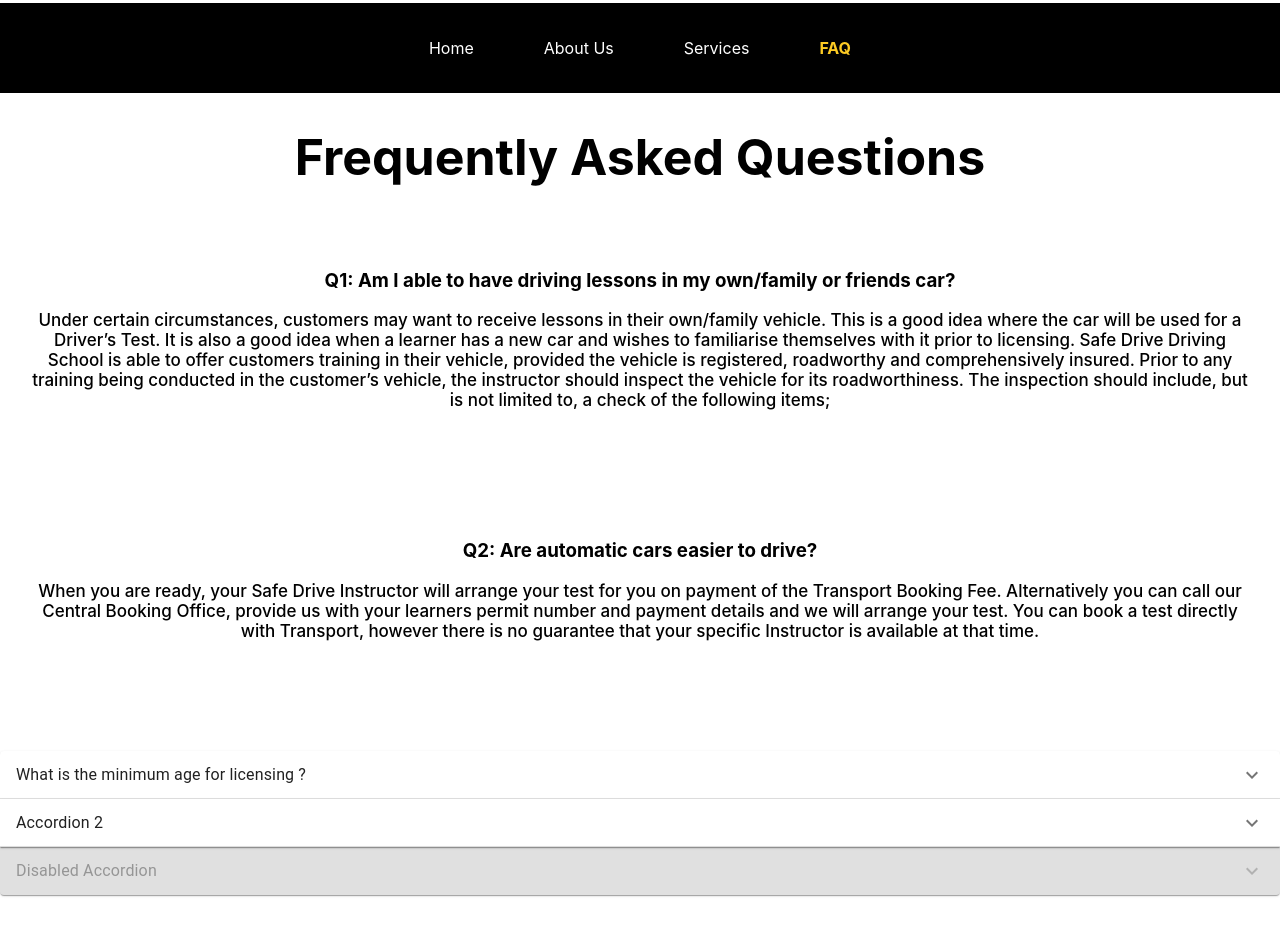
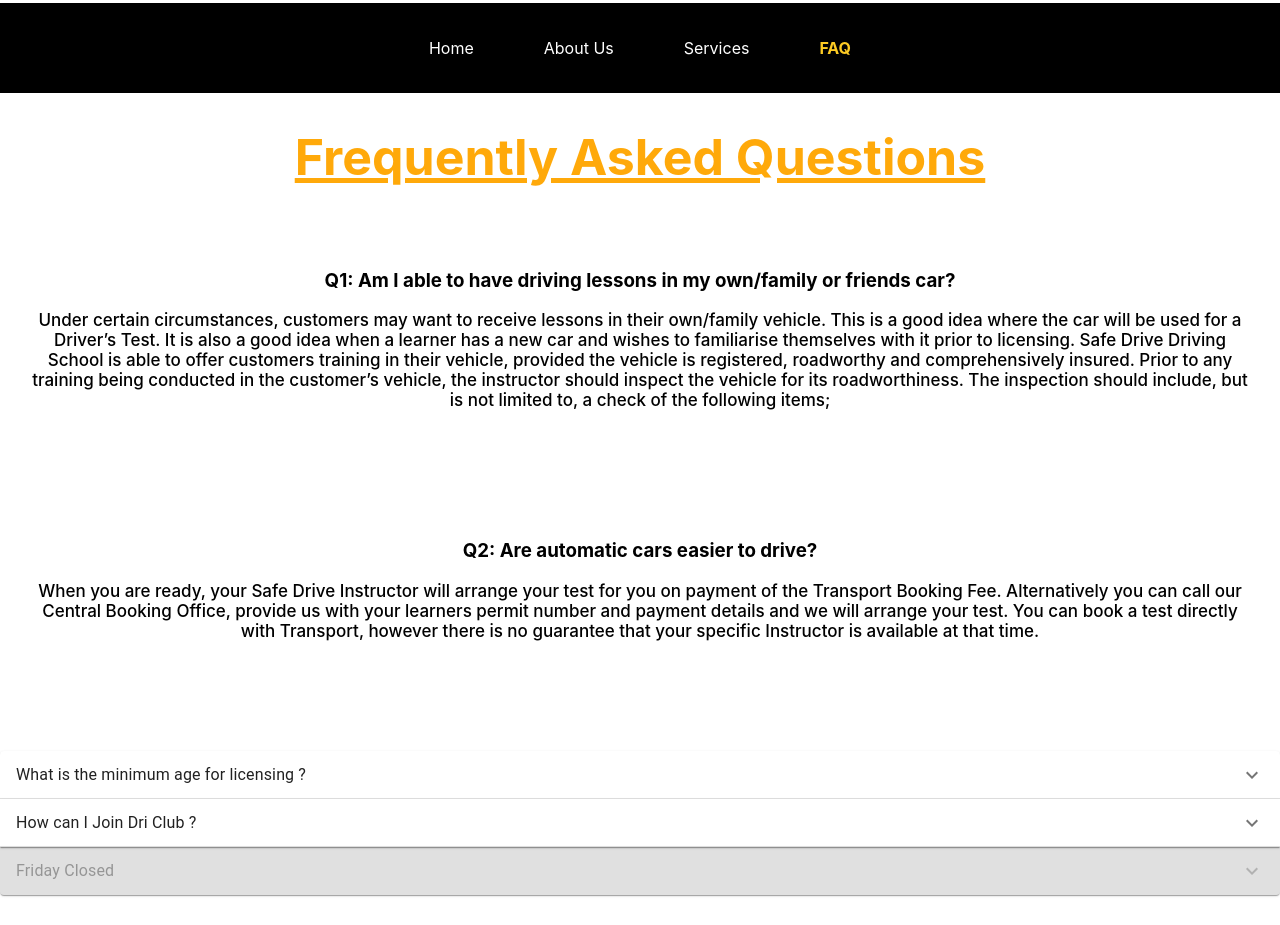
Before and after one commit to mrx-arafat/Dri-Club-React-Single-Page-Web-App, a React (Create React App) app: page /faq in a window 1280 px wide. Shown: the part 100-1025 px from the top of the page. Built offline with nearby package versions, Linux system fonts and the light colour scheme; grey boxes are pictures that could not be loaded.

Commit message:
almost done

```diff
--- a/src/App.css
+++ b/src/App.css
@@ -40,3 +40,8 @@
   display: grid;
   grid-template-columns: repeat(4, 1fr);
 }
+
+h1 {
+  color: #ffa90a;
+  text-decoration: underline;
+}
--- a/src/components/FAQ/FAQ.js
+++ b/src/components/FAQ/FAQ.js
@@ -65,13 +65,11 @@ const FAQ = () => {
             aria-controls="panel2a-content"
             id="panel2a-header"
           >
-            <Typography>Accordion 2</Typography>
+            <Typography>How can I Join Dri Club ?</Typography>
           </AccordionSummary>
           <AccordionDetails>
             <Typography>
-              Lorem ipsum dolor sit amet, consectetur adipiscing elit.
-              Suspendisse malesuada lacus ex, sit amet blandit leo lobortis
-              eget.
+              Simple , Just register online then come to our office
             </Typography>
           </AccordionDetails>
         </Accordion>
@@ -81,7 +79,7 @@ const FAQ = () => {
             aria-controls="panel3a-content"
             id="panel3a-header"
           >
-            <Typography>Disabled Accordion</Typography>
+            <Typography>Friday Closed</Typography>
           </AccordionSummary>
         </Accordion>
       </div>
--- a/src/components/HomeSection/HomeSection.js
+++ b/src/components/HomeSection/HomeSection.js
@@ -26,6 +26,7 @@ const HomeSection = () => {
             backgroundColor: "#FDAB10",
             padding: "18px 36px",
             fontSize: "18px",
+            fontWeight: "bold",
           }}
           variant="contained"
           component={Link}
--- a/src/components/LoadServices/LoadServices.js
+++ b/src/components/LoadServices/LoadServices.js
@@ -8,7 +8,7 @@ import {
 import React from "react";
 
 import "./LoadServices.css";
-
+// all data are showing for services page
 const LoadServices = (props) => {
   const { title, img, description, fee } = props.sv;
   return (
--- a/src/components/Services/Services.js
+++ b/src/components/Services/Services.js
@@ -11,7 +11,7 @@ const Services = () => {
   }, []);
   return (
     <div>
-      <h1>hello from the services</h1>
+      <h1>Enroll Our Services</h1>
       <div className="container">
         {" "}
         {services.map((sv) => (
```
Also changed, not shown: 1 other file (tests, documents, lock files or other folders).
